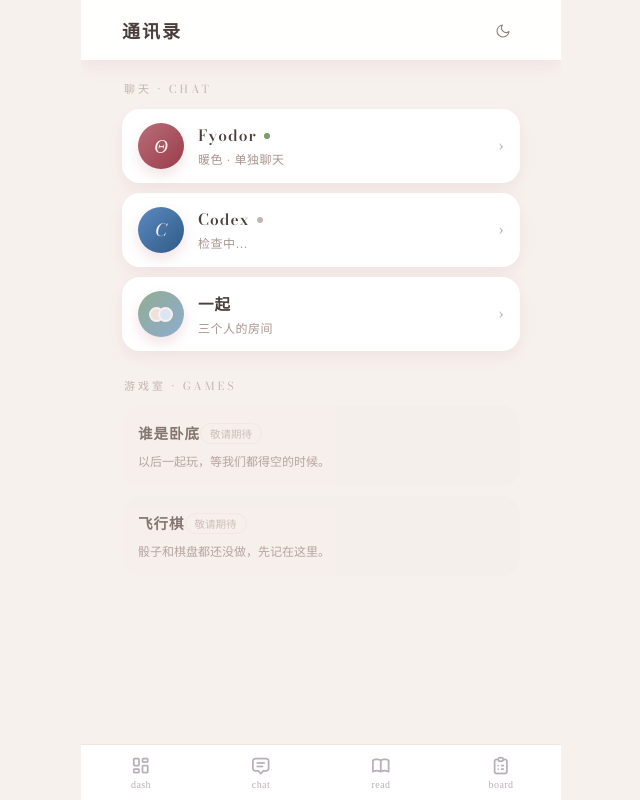
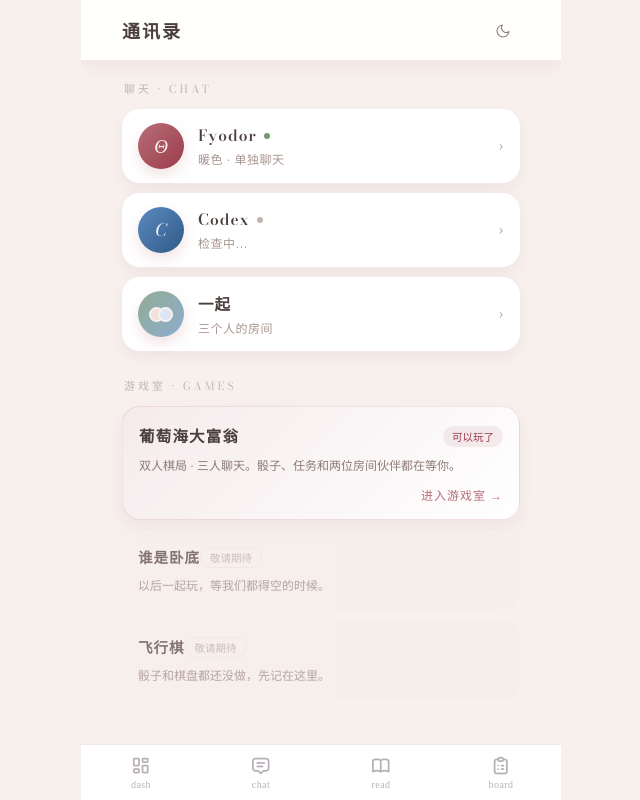
Before and after one commit to Hayana11/hayagarden-frontend, a React (Vite) app in the folder app/: page /contacts in a window 1280 px wide. Shown: the whole page, without its empty margins (319-959 px from the left). Built offline with nearby package versions, Linux system fonts and the light colour scheme; no server answers.

Commit message:
feat(monopoly): add contacts game entry

```diff
--- a/app/src/screens/ContactsScreen.tsx
+++ b/app/src/screens/ContactsScreen.tsx
@@ -163,6 +163,23 @@ export function ContactsScreen() {
           <div style={{ display: 'flex', flexDirection: 'column', gap: 12 }}>
             <div style={{ fontFamily: DISPLAY, fontSize: 11, letterSpacing: 3, color: 'var(--ghost)', padding: '0 2px' }}>游戏室 · GAMES</div>
             <div style={{ display: 'flex', flexDirection: 'column', gap: 10 }}>
+              <Link
+                to="/monopoly/new"
+                style={{
+                  position: 'relative', overflow: 'hidden', textDecoration: 'none', display: 'flex',
+                  flexDirection: 'column', gap: 9, padding: '17px 16px 15px', borderRadius: 18,
+                  background: 'linear-gradient(135deg, color-mix(in srgb, var(--rose) 14%, var(--card)), var(--card))',
+                  border: '1px solid color-mix(in srgb, var(--rose) 18%, transparent)',
+                  boxShadow: '0 8px 20px var(--shadow)',
+                }}
+              >
+                <div style={{ display: 'flex', alignItems: 'center', justifyContent: 'space-between', gap: 12 }}>
+                  <span style={{ fontFamily: DISPLAY, fontSize: 15.5, fontWeight: 600, letterSpacing: 1.2, color: 'var(--ink)' }}>葡萄海大富翁</span>
+                  <span style={{ fontSize: 10.5, color: 'var(--deep)', background: 'color-mix(in srgb, var(--rose) 12%, transparent)', borderRadius: 999, padding: '3px 9px' }}>可以玩了</span>
+                </div>
+                <span style={{ fontSize: 12, color: 'var(--mut)', lineHeight: 1.65 }}>双人棋局 · 三人聊天。骰子、任务和两位房间伙伴都在等你。</span>
+                <span style={{ alignSelf: 'flex-end', color: 'var(--rose)', fontSize: 12, letterSpacing: 1 }}>进入游戏室 →</span>
+              </Link>
               <GameCard title="谁是卧底" hint="以后一起玩，等我们都得空的时候。" onLocked={showLocked} />
               <GameCard title="飞行棋" hint="骰子和棋盘都还没做，先记在这里。" onLocked={showLocked} />
             </div>
```
